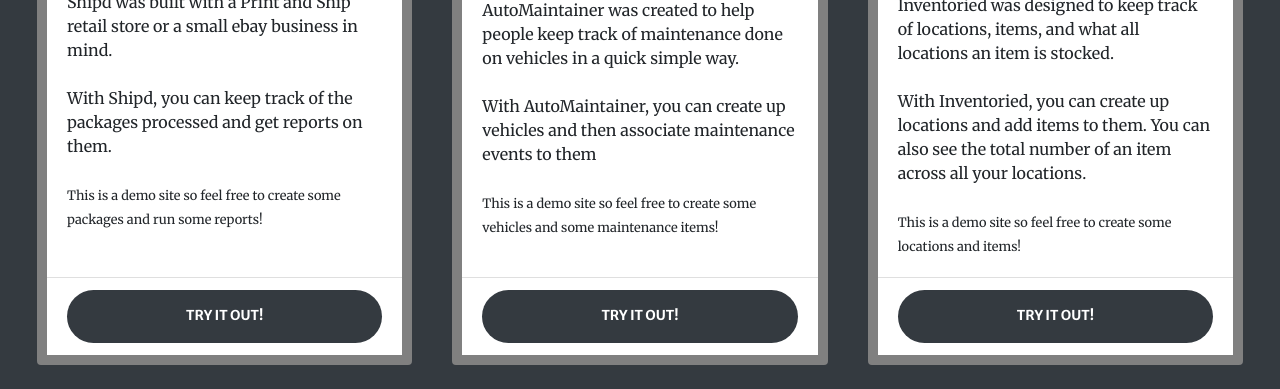
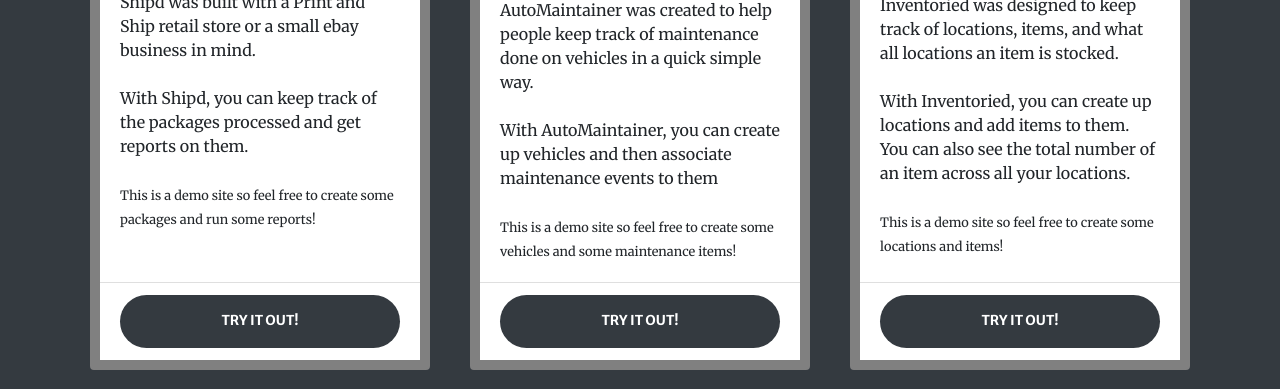
Before and after one commit to jrodden1/roddendev-brand, a Gatsby site: page / in a window 1280 px wide. Shown: the part 2771-3160 px from the top of the page. Built offline with nearby package versions, Linux system fonts and the light colour scheme; Gatsby itself is replaced by a stand-in of ours.

Commit message:
Code Cleanup and Commenting; minor mobile view fixes; better securing links

```diff
--- a/src/pages/index.js
+++ b/src/pages/index.js
@@ -1,14 +1,13 @@
 import React from "react"
-import { graphql } from "gatsby"
-import Img from "gatsby-image"
-
 
 import Layout from "../components/layout"
 import SEO from "../components/seo"
 import Scroller from "../components/scroller"
-import PortfolioModal from "../components/portfolio/modal"
-import PortfolioCarousel from "../components/portfolio/carousel"
+
+//Avatar image
 import avatar from "../images/avatar.jpg"
+
+// Logo SVGs and Components
 import jsLogo from "../images/jsLogo.svg"
 import rubyLogo from "../images/ruby.svg"
 import reactLogo from "../images/react.svg"
@@ -17,24 +16,20 @@
 import appleLogo from "../images/apple.svg"
 import cssLogo from "../images/css3.svg"
 import htmlLogo from "../images/html5.svg"
-import sfLogo from "../images/salesforce.svg"
 import sqlLogo from "../images/database.svg"
 import shipdLogo from "../images/shipd.svg"
 import amLogo from "../images/amLogo.svg"
 import inventoriedLogo from "../images/inventoried.svg"
 import githubLogo from "../images/github.svg"
 import linkedInLogo from "../images/linkedInLogo.svg"
-
-// import createAndFix from "../images/create-and-fix.svg"
-// import growthMindset from "../images/growth-mindset.svg"
-// import onTarget from "../images/on-target.svg"
-// import teach from "../images/teach.svg"
-// import workingWithPeople from "../images/working-with-people.svg"
 import CreatorAndFixer from "../components/svg/CreatorAndFixer"
 import GrowthMindset from "../components/svg/GrowthMindset"
 import WorkWithPeople from "../components/svg/WorkWithPeople"
-import ReactBootstrap from "../components/svg/ReactBootstrap"
 import Teach from "../components/svg/Teach"
+// Logos for later
+// import sfLogo from "../images/salesforce.svg"
+// import ReactBootstrap from "../components/svg/ReactBootstrap"
+// import onTarget from "../images/on-target.svg"
 
 
 export default class IndexPage extends React.Component {
@@ -71,8 +66,8 @@
             <hr className="divider light my-4"/>
             <h3 style={{paddingTop: "25px"}} className="text-center text-white-75">Why work with me?</h3><br/>
             <div className="row">
-            <div className="col-lg-3 col-md-6 text-center">
-              <div className="mt-5">
+              <div className="col-lg-3 col-md-6 text-center">
+                <div className="mt-5">
                   <WorkWithPeople />
                   <h3 style={{paddingTop: "10px"}} className="h4 mb-2 text-white">People Knowledge</h3>
                   <p className="text-white-75 mb-0">Not only am I technically proficient, but I'm emotionally intelligent too</p>
@@ -201,7 +196,7 @@
         </section>
 
         <section className="page-section bg-dark" id="portfolio">
-          <div className="container-fluid" style={{paddingRight: "2rem", paddingLeft: "2rem"}}>
+          <div className="container">
             <h2 className="text-center text-white">Examples of My Work</h2><br/>
             <hr className="divider light my-4"/>
             <div className="card-deck">
@@ -215,7 +210,7 @@
                   <small>This is a demo site so feel free to create some packages and run some reports!</small></p>
                 </div>
                 <div className="card-footer bg-transparent">
-                  <a className="btn btn-dark btn-lg" target="_blank" style={{display: "block", marginLeft: "auto", marginRight: "auto"}} href="http://www.shipdsoft.net">Try It Out! </a>
+                  <a className="btn btn-dark btn-lg" target="_blank" rel="noopener noreferrer"style={{display: "block", marginLeft: "auto", marginRight: "auto"}} href="http://www.shipdsoft.net">Try It Out! </a>
                 </div>
               </div>
               <div className="card" style={{border: "10px solid grey", minWidth: "3in", margin: "20px"}}>
@@ -230,7 +225,7 @@
                   <small>This is a demo site so feel free to create some vehicles and some maintenance items!</small></p>
                 </div>
                 <div className="card-footer bg-transparent">
-                  <a className="btn btn-dark btn-lg" target="_blank" style={{display: "block", marginLeft: "auto", marginRight: "auto"}} href="http://www.automaintainer.net">Try It Out! </a>
+                  <a className="btn btn-dark btn-lg" target="_blank" rel="noopener noreferrer"style={{display: "block", marginLeft: "auto", marginRight: "auto"}} href="http://www.automaintainer.net">Try It Out! </a>
                 </div>
               </div>
               <div className="card" style={{border: "10px solid grey", minWidth: "3in", margin: "20px"}}>
@@ -245,7 +240,7 @@
                     <small>This is a demo site so feel free to create some locations and items!</small></p>
                 </div>
                 <div className="card-footer bg-transparent">
-                  <a className="btn btn-dark btn-lg" target="_blank" style={{display: "block", marginLeft: "auto", marginRight: "auto"}} href="http://www.inventoried.net">Try It Out!</a>
+                  <a className="btn btn-dark btn-lg" target="_blank" rel="noopener noreferrer"style={{display: "block", marginLeft: "auto", marginRight: "auto"}} href="http://www.inventoried.net">Try It Out!</a>
                 </div>
               </div>
             </div>
@@ -256,20 +251,16 @@
           <div className="container">
             <div className="row justify-content-center">
               <div className="col-lg-8 text-center">
-
                 <h2 className="mt-0">Let's Get In Touch!</h2>
                 <img
                   src={avatar}
                   alt="of Jeremiah"
                   style={{ borderRadius: "50%", height: "15rem", width: "15rem", margin: "20px" }}
                 />
-
                 <p className="text-muted mb-5">Ready to start your next project with me? <br /><br /> Give me a call or send me an
                   email <br /> and I'll get back to you as soon as possible!</p>
               </div>
             </div>
-
-
             <div className="row">
               <div className="col-lg-3 col-md-6 text-center">
                 <div className="mt-5">
@@ -284,7 +275,7 @@
                     alt="LinkedIn logo"
                     style={{marginBottom: "16px"}}
                   />
-                  <a className="d-block" href="https://www.linkedin.com/in/jrodden1">linkedin.com/in/jrodden1</a>
+                  <a className="d-block" target="_blank" rel="noopener noreferrer" href="https://www.linkedin.com/in/jrodden1">linkedin.com/in/jrodden1</a>
                 </div>
               </div>
               <div className="col-lg-3 col-md-6 text-center">
@@ -301,7 +292,7 @@
                     alt="github logo"
                     style={{marginBottom: "16px"}}
                   />
-                  <a className="d-block" href="https://github.com/jrodden1">github.com/jrodden1</a>
+                  <a className="d-block" target="_blank" rel="noopener noreferrer"href="https://github.com/jrodden1">github.com/jrodden1</a>
                 </div>
               </div>
             </div>
```
